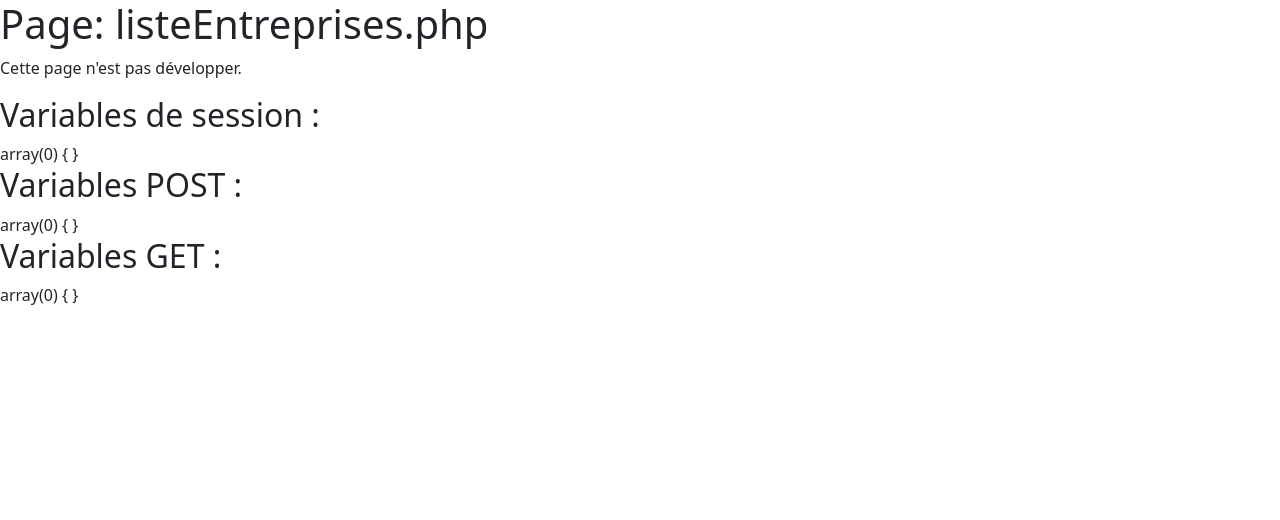
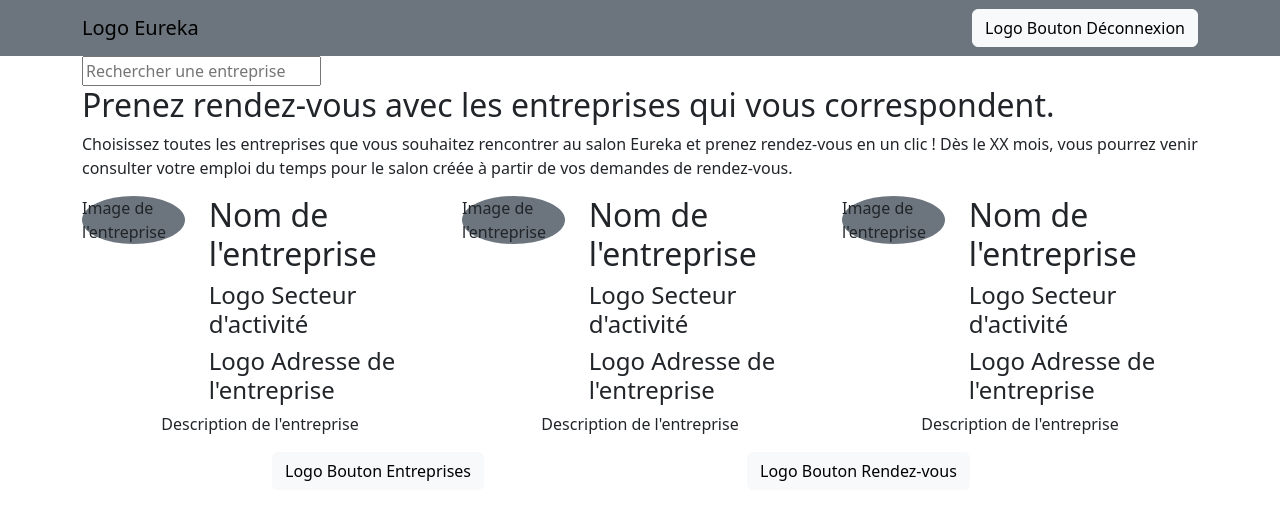
Before and after one commit to jodiemonterde/SAE-S3---Salon-Eureka, a PHP site: page /pages/etudiant/phase1/listeEntreprises.php in a window 1280 px wide. Shown: the top 520 px of the page. Run offline with PHP 8.4, Linux system fonts and the light colour scheme; some libraries are stand-ins or nearby versions.

Commit message:
Début du code

```diff
--- /dev/null
+++ b/pages/etudiant/phase1/listeEntreprise.css
@@ -0,0 +1,4 @@
+.rounded-circle {
+    width: 75px;
+    height: 75px
+}
--- a/pages/etudiant/phase1/listeEntreprises.php
+++ b/pages/etudiant/phase1/listeEntreprises.php
@@ -4,34 +4,117 @@
     <head>
         <meta charset="UTF-8">
         <meta name="viewport" content="width=device-width, initial-scale=1.0">
-        <link rel="stylesheet" href="../bootstrap-4.6.2-dist/css/bootstrap.css">
-        <link rel="stylesheet" href="../fontawesome-free-6.2.1-web/css/all.css">
-        <title>pas dev</title>
+        <link rel="stylesheet" href="../../../lib/bootstrap-5.3.2-dist/css/bootstrap.css">
+        <link rel="stylesheet" href="../../../lib/fontawesome-free-6.2.1-web/css/all.css">
+        <link rel="stylesheet" href="jsp.css">
+        <title> Eureka - Liste des entreprises </title>
     </head>
     <body>
         <?php
-
             // Récupérer le nom de la page
             $currentPage = basename(__FILE__);
+        ?>
 
+        <div class="navbar navbar-default sticky-top d-none d-sm-block bg-secondary" role="navigation">
+            <div class="container">
+                <div class="navbar-brand">
+                    Logo Eureka
+                </div>
+                <div class="navbar-right">
+                    <input type="submit" class="btn btn-light" value="Logo Bouton Déconnexion">
+                </div>
+            </div>
+        </div>
 
-            // Afficher le nom de la page
-            echo "<h1>Page: $currentPage</h1>";
+        <div class="container">
+            <div class="row">
+                <div class="col-12">
+                    <input type="search" id="recherche" placeholder="Rechercher une entreprise"/>
+                </div>
+            </div>
+            <div class="row">
+                <div class="col-12">
+                    <h2> Prenez rendez-vous avec les entreprises qui vous correspondent. </h2>
+                    <p> Choisissez toutes les entreprises que vous souhaitez rencontrer au salon Eureka et prenez rendez-vous en un clic ! Dès le XX mois, vous pourrez venir consulter votre emploi du temps pour le salon créée à partir de vos demandes de rendez-vous. </p>
+                </div>
+            </div>
+            <div class="row">
+                <div class="col-12 col-sm-6 col-md-4">
+                    <div class="row">
+                        <div class="col-4">
+                            <div class="bg-secondary rounded-circle"> <p> Image de l'entreprise </p> </div>
+                        </div>
+                        <div class="col-8">
+                            <h2> Nom de l'entreprise </h2>
+                            <h4> Logo Secteur d'activité </h4>
+                            <h4> Logo Adresse de l'entreprise </h4>
+                        </div>
+                    </div>
+                    <div class="row">
+                        <div class="col-12 text-center">
+                            <p> Description de l'entreprise </p>
+                        </div>
+                    </div>
+                </div>
+                <div class="col-12 col-sm-6 col-md-4">
+                    <div class="row">
+                        <div class="col-4">
+                            <div class="bg-secondary rounded-circle"> <p> Image de l'entreprise </p> </div>
+                        </div>
+                        <div class="col-8">
+                            <h2> Nom de l'entreprise </h2>
+                            <h4> Logo Secteur d'activité </h4>
+                            <h4> Logo Adresse de l'entreprise </h4>
+                        </div>
+                    </div>
+                    <div class="row">
+                        <div class="col-12 text-center">
+                            <p> Description de l'entreprise </p>
+                        </div>
+                    </div>
+                </div><div class="col-12 col-sm-6 col-md-4">
+                    <div class="row">
+                        <div class="col-4">
+                            <div class="bg-secondary rounded-circle"> <p> Image de l'entreprise </p> </div>
+                        </div>
+                        <div class="col-8">
+                            <h2> Nom de l'entreprise </h2>
+                            <h4> Logo Secteur d'activité </h4>
+                            <h4> Logo Adresse de l'entreprise </h4>
+                        </div>
+                    </div>
+                    <div class="row">
+                        <div class="col-12 text-center">
+                            <p> Description de l'entreprise </p>
+                        </div>
+                    </div>
+                </div>
+            </div>
+        </div>
+    </body>
 
-            echo "<p>Cette page n'est pas développer.</p>";
+    <div class="container">
+        <div class="row">
+            <div class="col-2"></div>
+            <div class="col-3">
+                <input type="submit" class="btn btn-light" value="Logo Bouton Entreprises">
+            </div>
+            <div class="col-2"></div>
+            <div class="col-3">
+                <input type="submit" class="btn btn-light" value="Logo Bouton Rendez-vous">
+            </div>
+            <div class="col-2"></div>
+        </div>
+    </div>
 
-
-            // Afficher les variables de session
-            echo "<h2>Variables de session :</h2>";
-            var_dump($_SESSION);
-
-            // Afficher les variables POST
-            echo "<h2>Variables POST :</h2>";
-            var_dump($_POST);
-
-            // Afficher les variables GET
-            echo "<h2>Variables GET :</h2>";
-            var_dump($_GET);
-        ?>
-    </body>
+    <div class="navbar navbar-default sticky-bottom d-sm-none bg-secondary" role="navigation">
+            <div class="container">
+                <div class="navbar-brand">
+                    Logo Eureka
+                </div>
+                <div class="navbar-right">
+                    <input type="submit" class="btn btn-light" value="Logo Bouton Déconnexion">
+                </div>
+            </div>
+        </div>
 </html>
```
